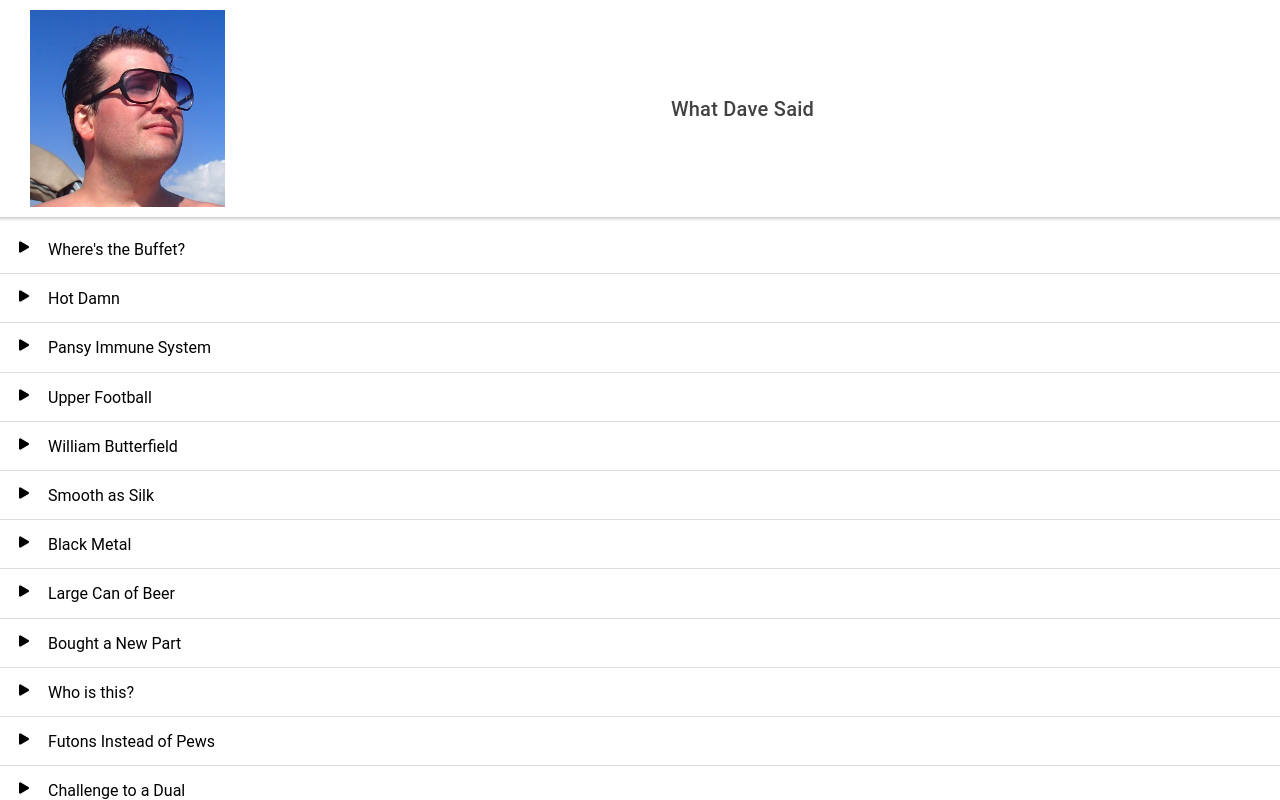
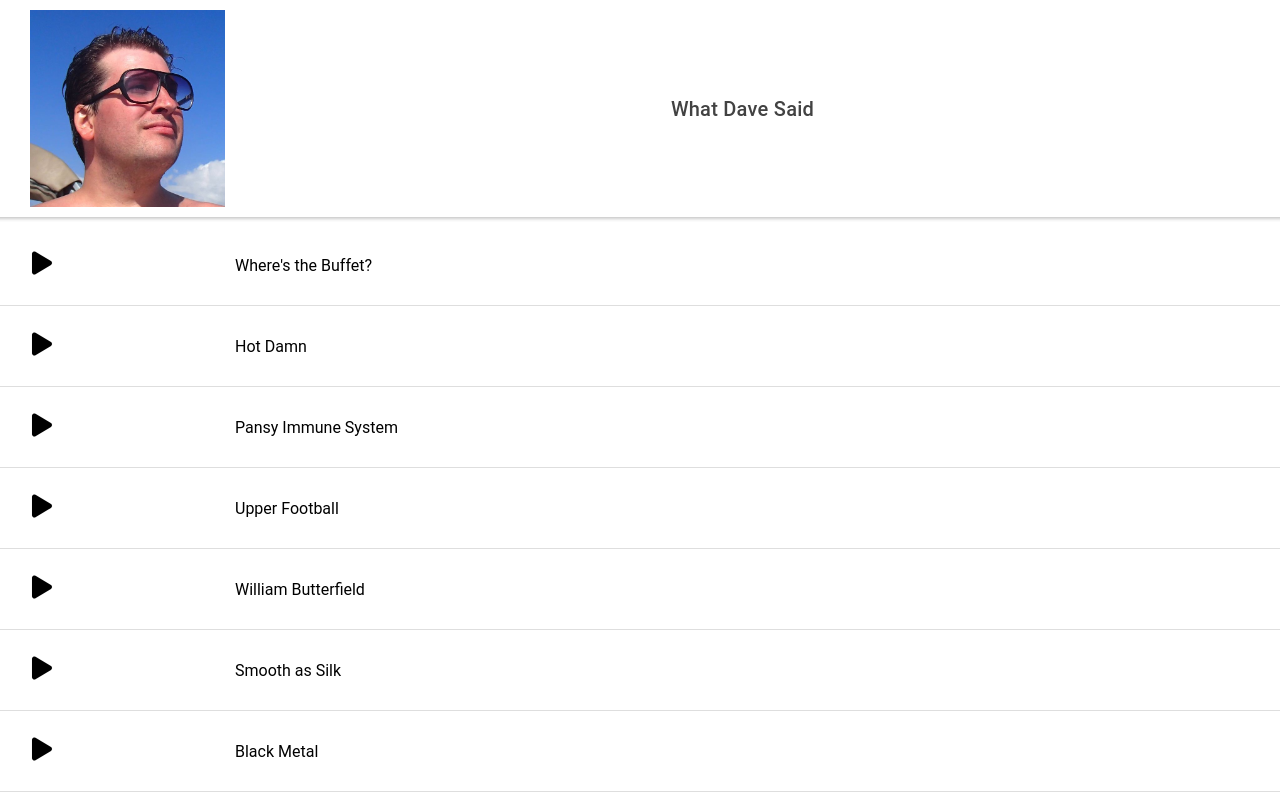
Before and after one commit to joefearnley/whatdavesaid-mobile, a React (Create React App) app in the folder ionic-react/: page /home in a window 1280 px wide. Built offline with nearby package versions, Linux system fonts and the light colour scheme.

Commit message:
Adding padding to list

```diff
--- a/ionic-react/src/components/ClipListItem.tsx
+++ b/ionic-react/src/components/ClipListItem.tsx
@@ -2,7 +2,10 @@ import { useState } from 'react';
 import {
   IonItem,
   IonLabel,
-  IonIcon
+  IonIcon,
+  IonGrid,
+  IonRow,
+  IonCol
 } from '@ionic/react';
 import { play } from 'ionicons/icons';
 import { Clip } from '../data/clips';
@@ -18,10 +21,12 @@ const ClipListItem: React.FC<ClipProps> = ({ clip }) => {
   const [ clipIsPlaying, setClipIsPlaying ] = useState(false);
 
   const playClip = () => {
+    console.log('playing clip....');
+
     const soundClip = new Howl({
       src: [clip.path],
       onend: function() {
-        console.log('Finished!');
+        console.log('finished....');
         setClipIsPlaying(clipIsPlaying);
       }
     });
@@ -33,7 +38,9 @@ const ClipListItem: React.FC<ClipProps> = ({ clip }) => {
   return (
     <IonItem button onClick={playClip} detail={false}>
       <IonLabel className="ion-padding-start">
-        <h2>
+        <IonGrid>
+          <IonRow className="ion-align-items-center">
+            <IonCol size="2">
               {
                 clipIsPlaying ?
                 <svg xmlns="http://www.w3.org/2000/svg" width="26" height="26" viewBox="0 0 26 26">
@@ -43,11 +50,14 @@ const ClipListItem: React.FC<ClipProps> = ({ clip }) => {
                   <rect className="eq-bar eq-bar--4" x="22.4" y="4" width="3.7" height="10"/>
                 </svg>
                 :
-            <IonIcon icon={play}></IonIcon>
+                <IonIcon size="large" icon={play}></IonIcon>
               }
-
-          <span className="ion-padding-start">{clip.title}</span>
-        </h2>
+            </IonCol>
+            <IonCol size="10">
+              {clip.title}
+            </IonCol>
+          </IonRow>
+        </IonGrid>
       </IonLabel>
     </IonItem>
   );
```
Lines whose indentation alone changed are shown as unchanged.
